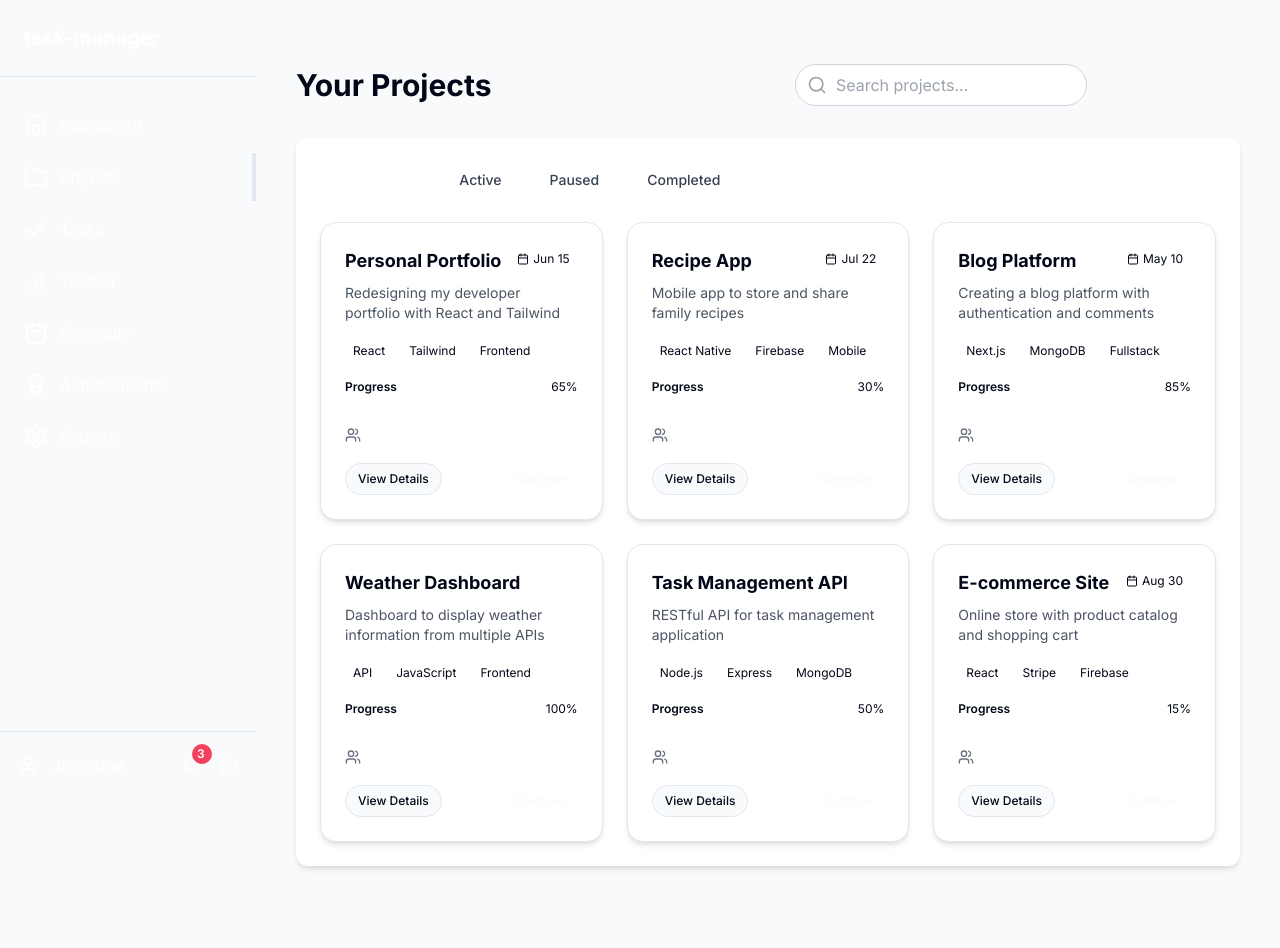
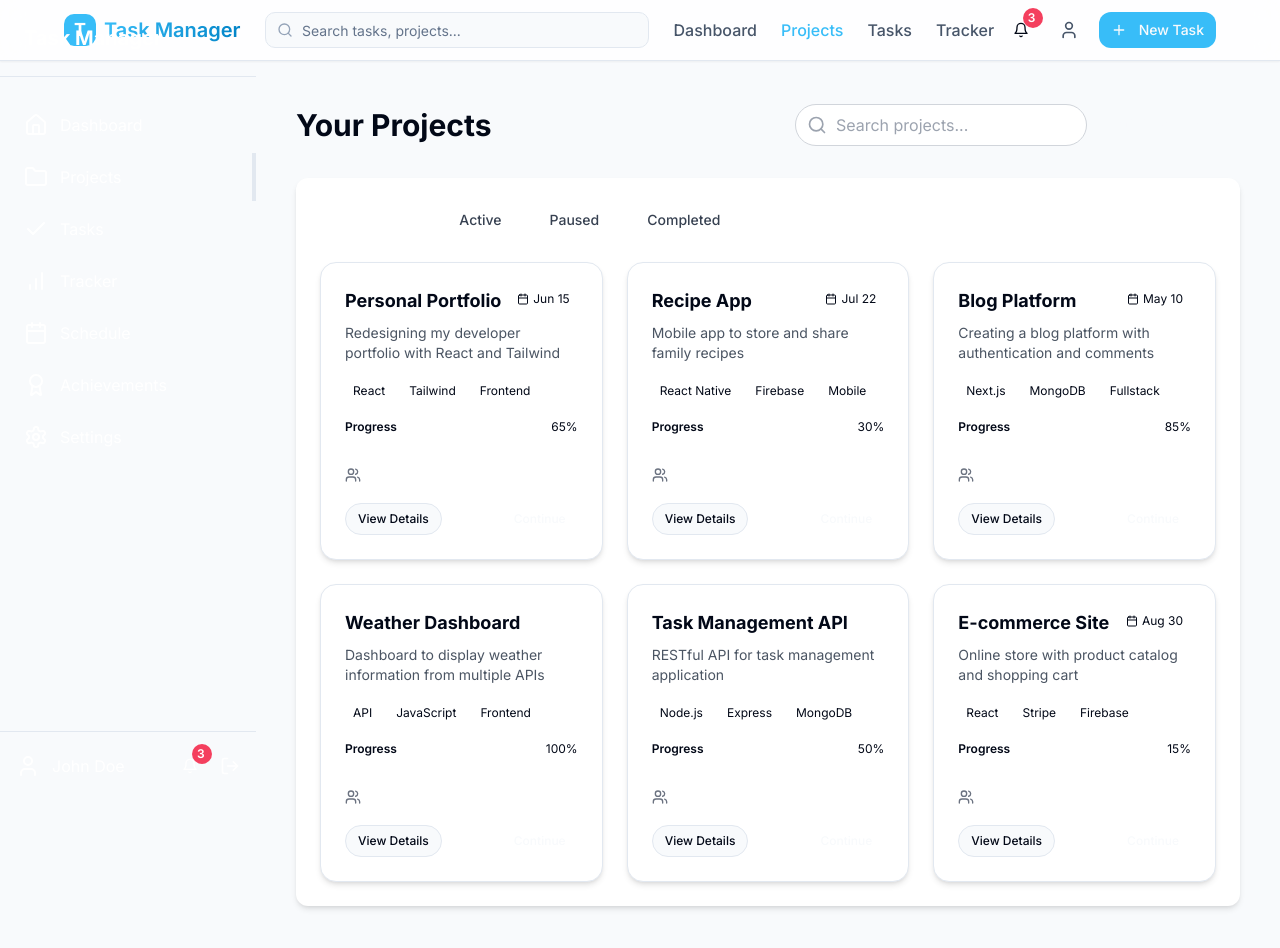
Before and after one commit to Rick1330/code-love-grow, a React (Vite) app: page /projects in a window 1280 px wide. Shown: the top 948 px of the page. Built offline with nearby package versions, Linux system fonts and the light colour scheme.

Commit message:
Fix: Dashboard and UI issues
- Fixed the white/hidden sections on the dashboard, projects, and other sections.
- Ensured the "New Task", notification, and profile sections are functional.
- Changed the project's name to "Task Manager".

```diff
--- a/src/App.tsx
+++ b/src/App.tsx
@@ -4,6 +4,7 @@ import { Toaster as Sonner } from "@/components/ui/sonner";
 import { TooltipProvider } from "@/components/ui/tooltip";
 import { QueryClient, QueryClientProvider } from "@tanstack/react-query";
 import { BrowserRouter, Routes, Route } from "react-router-dom";
+import Navbar from "./components/layout/Navbar";
 import Index from "./pages/Index";
 import Dashboard from "./pages/Dashboard";
 import Projects from "./pages/Projects";
@@ -31,6 +32,7 @@ const App = () => (
       <Toaster />
       <Sonner position="top-right" />
       <BrowserRouter>
+        <Navbar />
         <Routes>
           <Route path="/" element={<Index />} />
           <Route path="/dashboard" element={<Dashboard />} />
--- a/src/components/layout/Navbar.tsx
+++ b/src/components/layout/Navbar.tsx
@@ -1,12 +1,21 @@
 
 import React, { useState } from 'react';
-import { Link } from 'react-router-dom';
+import { Link, useLocation } from 'react-router-dom';
 import { Button } from "@/components/ui/button";
-import { Menu, X, Search, Bell, User } from "lucide-react";
+import { Menu, X, Search, Bell, User, Plus } from "lucide-react";
 import { Input } from "@/components/ui/input";
+import NotificationDropdown from "../notifications/NotificationDropdown";
+import {
+  DropdownMenu,
+  DropdownMenuTrigger,
+  DropdownMenuContent,
+  DropdownMenuItem,
+  DropdownMenuSeparator,
+} from "@/components/ui/dropdown-menu";
 
 const Navbar = () => {
   const [isMenuOpen, setIsMenuOpen] = useState(false);
+  const location = useLocation();
 
   return (
     <nav className="bg-white/80 backdrop-blur-md py-3 px-4 md:px-8 fixed top-0 left-0 right-0 z-50 shadow-sm border-b border-slate-200">
@@ -16,7 +25,7 @@ const Navbar = () => {
             <span className="text-white text-lg font-bold">T</span>
           </div>
           <span className="text-xl font-semibold bg-clip-text text-transparent bg-gradient-to-r from-tssk-teal to-tssk-teal-dark">
-            tssk.
+            Task Manager
           </span>
         </Link>
 
@@ -31,28 +40,87 @@ const Navbar = () => {
 
         {/* Desktop Navigation */}
         <div className="hidden md:flex items-center gap-6">
-          <Link to="/dashboard" className="text-slate-600 hover:text-tssk-teal font-medium transition-colors">
+          <Link
+            to="/dashboard"
+            className={`text-slate-600 hover:text-tssk-teal font-medium transition-colors ${
+              location.pathname === '/dashboard' ? 'text-tssk-teal' : ''
+            }`}
+          >
             Dashboard
           </Link>
-          <Link to="/projects" className="text-slate-600 hover:text-tssk-teal font-medium transition-colors">
+          <Link
+            to="/projects"
+            className={`text-slate-600 hover:text-tssk-teal font-medium transition-colors ${
+              location.pathname === '/projects' ? 'text-tssk-teal' : ''
+            }`}
+          >
             Projects
           </Link>
-          <Link to="/tracker" className="text-slate-600 hover:text-tssk-teal font-medium transition-colors">
+          <Link
+            to="/tasks"
+            className={`text-slate-600 hover:text-tssk-teal font-medium transition-colors ${
+              location.pathname === '/tasks' ? 'text-tssk-teal' : ''
+            }`}
+          >
+            Tasks
+          </Link>
+          <Link
+            to="/tracker"
+            className={`text-slate-600 hover:text-tssk-teal font-medium transition-colors ${
+              location.pathname === '/tracker' ? 'text-tssk-teal' : ''
+            }`}
+          >
             Tracker
           </Link>
         </div>
 
         {/* Desktop Auth Buttons */}
         <div className="hidden md:flex items-center gap-3">
-          <button className="p-2 rounded-full hover:bg-slate-100 text-slate-600">
-            <Bell className="w-5 h-5" />
-          </button>
-          <button className="p-2 rounded-full hover:bg-slate-100 text-slate-600">
-            <User className="w-5 h-5" />
-          </button>
-          <Button size="sm" className="bg-tssk-teal hover:bg-tssk-teal-dark rounded-lg">
-            New Task
-          </Button>
+          <NotificationDropdown />
+
+          <DropdownMenu>
+            <DropdownMenuTrigger asChild>
+              <button className="p-2 rounded-full hover:bg-slate-100 text-slate-600">
+                <User className="w-5 h-5" />
+              </button>
+            </DropdownMenuTrigger>
+            <DropdownMenuContent align="end" className="w-56 bg-white">
+              <div className="p-2 text-center">
+                <p className="font-medium">John Doe</p>
+                <p className="text-xs text-slate-500">john.doe@example.com</p>
+              </div>
+              <DropdownMenuSeparator />
+              <DropdownMenuItem asChild>
+                <Link to="/profile" className="cursor-pointer">Profile</Link>
+              </DropdownMenuItem>
+              <DropdownMenuItem asChild>
+                <Link to="/settings" className="cursor-pointer">Settings</Link>
+              </DropdownMenuItem>
+              <DropdownMenuSeparator />
+              <DropdownMenuItem className="text-red-500 cursor-pointer">
+                Logout
+              </DropdownMenuItem>
+            </DropdownMenuContent>
+          </DropdownMenu>
+
+          <DropdownMenu>
+            <DropdownMenuTrigger asChild>
+              <Button size="sm" className="bg-tssk-teal hover:bg-tssk-teal-dark rounded-lg">
+                <Plus className="w-4 h-4 mr-1" /> New Task
+              </Button>
+            </DropdownMenuTrigger>
+            <DropdownMenuContent align="end" className="w-56 bg-white">
+              <DropdownMenuItem asChild>
+                <Link to="/tasks/new" className="cursor-pointer">New Task</Link>
+              </DropdownMenuItem>
+              <DropdownMenuItem asChild>
+                <Link to="/projects/new" className="cursor-pointer">New Project</Link>
+              </DropdownMenuItem>
+              <DropdownMenuItem>
+                Quick Time Entry
+              </DropdownMenuItem>
+            </DropdownMenuContent>
+          </DropdownMenu>
         </div>
 
         {/* Mobile Menu Button */}
@@ -78,28 +146,45 @@ const Navbar = () => {
 
           <Link
             to="/dashboard"
-            className="font-medium text-slate-700 hover:text-tssk-teal transition-colors py-2 border-b border-slate-100"
+            className={`font-medium hover:text-tssk-teal transition-colors py-2 border-b border-slate-100 ${
+              location.pathname === '/dashboard' ? 'text-tssk-teal' : 'text-slate-700'
+            }`}
             onClick={() => setIsMenuOpen(false)}
           >
             Dashboard
           </Link>
           <Link
             to="/projects"
-            className="font-medium text-slate-700 hover:text-tssk-teal transition-colors py-2 border-b border-slate-100"
+            className={`font-medium hover:text-tssk-teal transition-colors py-2 border-b border-slate-100 ${
+              location.pathname === '/projects' ? 'text-tssk-teal' : 'text-slate-700'
+            }`}
             onClick={() => setIsMenuOpen(false)}
           >
             Projects
           </Link>
           <Link
+            to="/tasks"
+            className={`font-medium hover:text-tssk-teal transition-colors py-2 border-b border-slate-100 ${
+              location.pathname === '/tasks' ? 'text-tssk-teal' : 'text-slate-700'
+            }`}
+            onClick={() => setIsMenuOpen(false)}
+          >
+            Tasks
+          </Link>
+          <Link
             to="/tracker"
-            className="font-medium text-slate-700 hover:text-tssk-teal transition-colors py-2 border-b border-slate-100"
+            className={`font-medium hover:text-tssk-teal transition-colors py-2 border-b border-slate-100 ${
+              location.pathname === '/tracker' ? 'text-tssk-teal' : 'text-slate-700'
+            }`}
             onClick={() => setIsMenuOpen(false)}
           >
             Time Tracker
           </Link>
           <Link
             to="/settings"
-            className="font-medium text-slate-700 hover:text-tssk-teal transition-colors py-2 border-b border-slate-100"
+            className={`font-medium hover:text-tssk-teal transition-colors py-2 border-b border-slate-100 ${
+              location.pathname === '/settings' ? 'text-tssk-teal' : 'text-slate-700'
+            }`}
             onClick={() => setIsMenuOpen(false)}
           >
             Settings
@@ -107,7 +192,7 @@ const Navbar = () => {
 
           <div className="flex justify-between pt-3">
             <Button variant="outline" size="sm" className="rounded-lg w-[48%] border-slate-200">
-              Sign In
+              Profile
             </Button>
             <Button className="bg-tssk-teal hover:bg-tssk-teal-dark rounded-lg w-[48%]">
               New Task
--- a/src/components/layout/Sidebar.tsx
+++ b/src/components/layout/Sidebar.tsx
@@ -1,5 +1,4 @@
 
-// Import directly from the header
 import React from "react";
 import {
   Home,
@@ -34,7 +33,7 @@ const Sidebar = () => {
     <aside className="fixed inset-y-0 left-0 z-50 w-20 lg:w-64 bg-lovable-gray-dark text-white flex flex-col">
       <div className="p-4 lg:p-6 border-b border-lovable-gray-mid/20">
         <Link to="/" className="flex items-center">
-          <span className="text-xl font-bold hidden lg:block">tssk-manager</span>
+          <span className="text-xl font-bold hidden lg:block">Task Manager</span>
           <span className="text-xl font-bold lg:hidden">TM</span>
         </Link>
       </div>
--- a/src/pages/Dashboard.tsx
+++ b/src/pages/Dashboard.tsx
@@ -33,7 +33,7 @@ const Dashboard = () => {
   return (
     <div className="min-h-screen bg-lovable-gray-light/50">
       <Sidebar />
-      <div className="pl-20 lg:pl-64 pt-6">
+      <div className="pl-20 lg:pl-64 pt-16">
         <div className="p-6 md:p-10">
           <div className="flex items-center justify-between mb-8">
             <h1 className="text-2xl md:text-3xl font-bold">Welcome, Developer! 👋</h1>
--- a/src/pages/Projects.tsx
+++ b/src/pages/Projects.tsx
@@ -118,7 +118,7 @@ const Projects = () => {
   return (
     <div className="min-h-screen bg-lovable-gray-light/50">
       <Sidebar />
-      <div className="pl-20 lg:pl-64 pt-6">
+      <div className="pl-20 lg:pl-64 pt-16">
         <div className="p-6 md:p-10">
           <div className="flex flex-col md:flex-row items-start md:items-center justify-between mb-8 gap-4">
             <h1 className="text-2xl md:text-3xl font-bold">Your Projects</h1>
```
